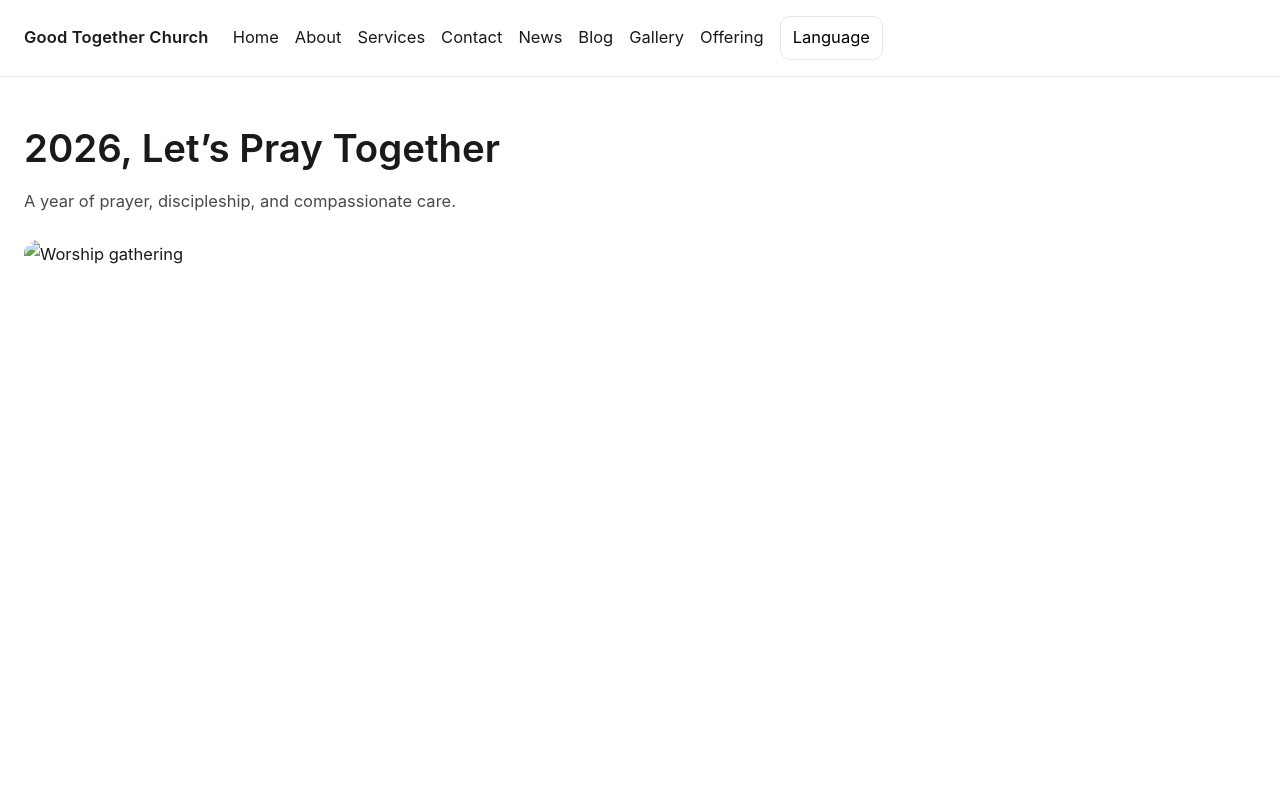
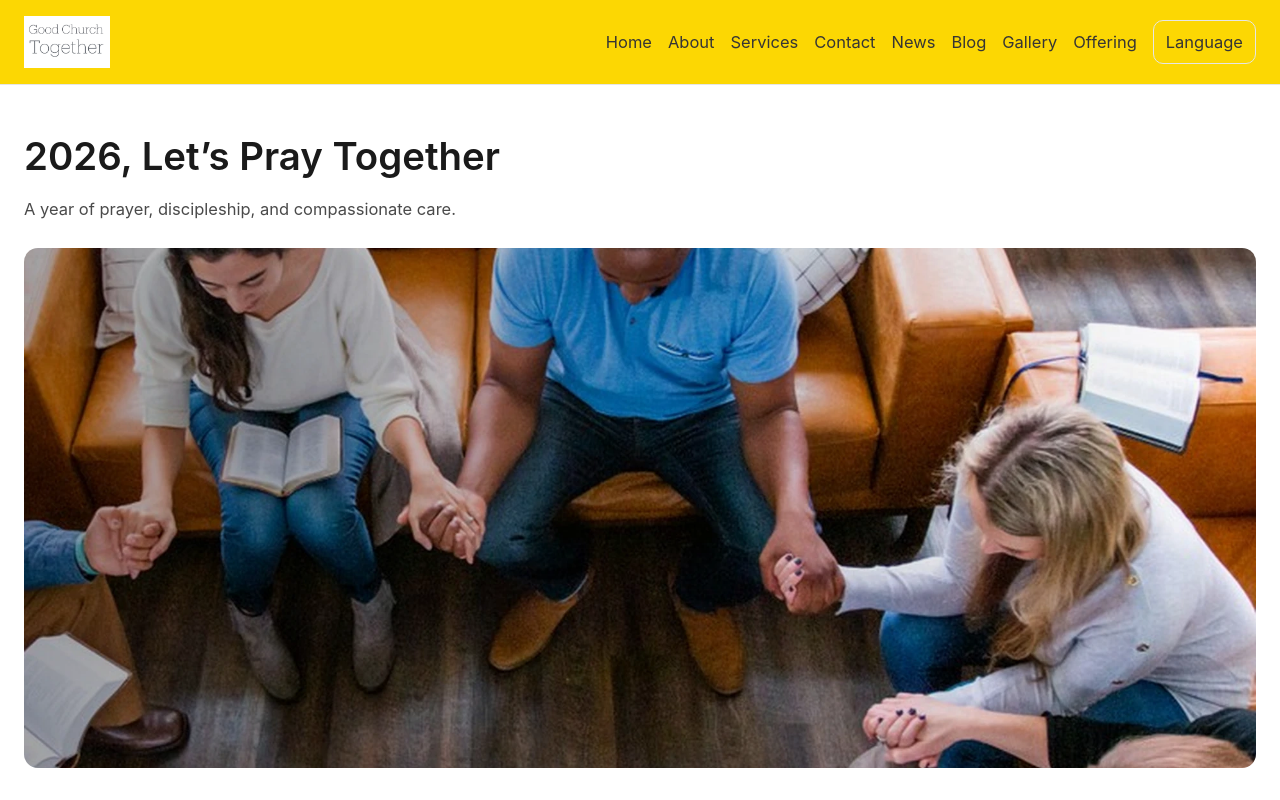
Before and after one commit to pilgrim-web/goodtogetherchurdch, a website: page en/index.html in a window 1280 px wide. Shown: the top 800 px of the page. Drawn offline with Linux system fonts and the light colour scheme.

Commit message:
change header color and alignment

```diff
--- a/css/main.css
+++ b/css/main.css
@@ -60,6 +60,8 @@ button:focus-visible {
 header {
   border-bottom: 1px solid var(--color-border);
   padding: var(--space-3) var(--space-4);
+  background: #fcd703;
+  color: #363535;
 }
 
 nav {
@@ -74,6 +76,17 @@ nav > a {
   letter-spacing: 0.01em;
 }
 
+nav > a[data-i18n="footer.church_name"] {
+  display: inline-block;
+  width: clamp(160px, 22vw, 240px);
+  height: clamp(36px, 4.5vw, 52px);
+  background: url("../assets/img/logo.png") no-repeat left center / contain;
+  text-indent: -9999px;
+  overflow: hidden;
+  white-space: nowrap;
+  flex: 0 0 auto;
+}
+
 nav ul {
   list-style: none;
   margin: 0;
@@ -82,6 +95,7 @@ nav ul {
   gap: var(--space-3);
   flex-wrap: wrap;
   align-items: center;
+  margin-left: auto;
 }
 
 nav li {
@@ -100,7 +114,7 @@ nav button {
 nav li ul {
   position: absolute;
   left: 0;
-  top: calc(100% + 0.25rem);
+  top: 100%;
   background: var(--color-surface);
   border: 1px solid var(--color-border);
   border-radius: var(--radius-sm);
@@ -123,6 +137,18 @@ nav li ul a {
   display: block;
   padding: 0.3rem 0.5rem;
   border-radius: 6px;
+}
+
+header nav a,
+header nav button {
+  color: inherit;
+}
+
+header nav a:hover,
+header nav a:focus-visible,
+header nav button:hover,
+header nav button:focus-visible {
+  color: #b8b6b6;
 }
 
 nav li:hover > ul,
--- a/en/index.html
+++ b/en/index.html
@@ -56,7 +56,7 @@
   <p data-i18n="home.hero.subtitle"></p>
   <div class="hero-slider" aria-live="polite">
     <figure>
-      <img src="/assets/img/hero/home-01.jpg" data-i18n-alt="home.hero.alt_1" alt="" decoding="async" />
+      <img src="/assets/img/hero/home-01.webp" data-i18n-alt="home.hero.alt_1" alt="" decoding="async" />
     </figure>
     <figure>
       <img src="/assets/img/hero/home-02.jpg" data-i18n-alt="home.hero.alt_2" alt="" loading="lazy" decoding="async" />
```
Also changed, not shown: es/index.html (+1 -1 lines), index.html (+1 -1 lines), ja/index.html (+1 -1 lines), ko/index.html (+1 -1 lines), assets/img/hero/home-01.webp (added), assets/img/logo.png (added).
